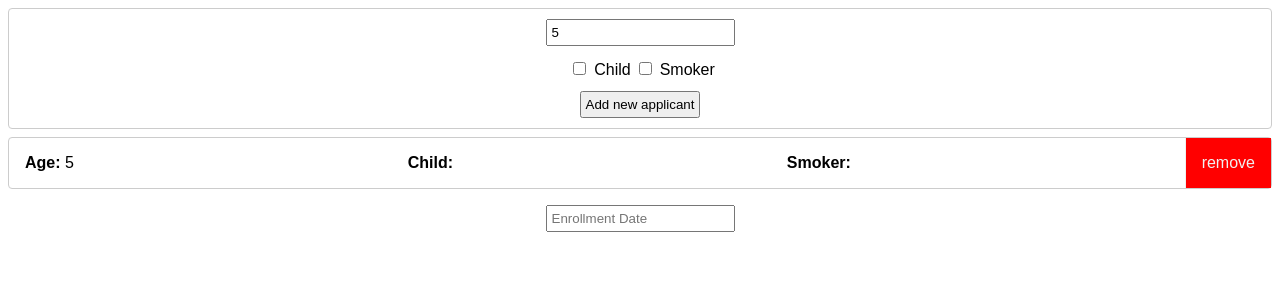
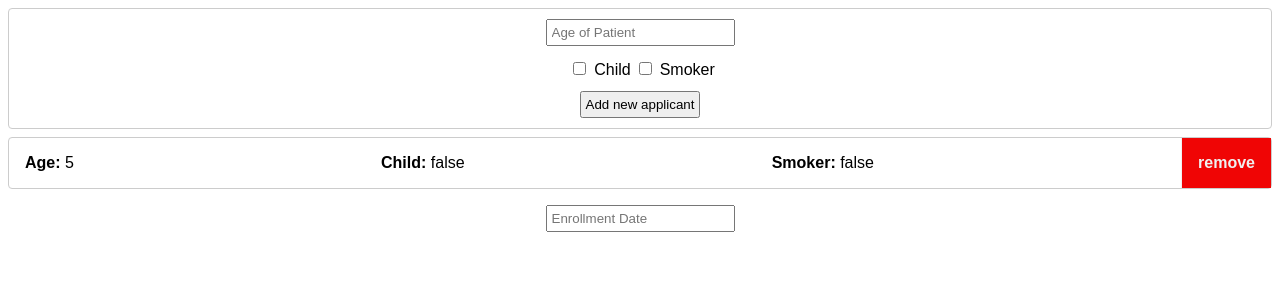
Before and after one commit to bulat-f/insurance-app, a React app: page / in a window 1280 px wide. Both pictures are taken after typing "5" into the empty fields and a click on the button "Add new applicant". Shown: the top 300 px of the page. Built offline with nearby package versions, Linux system fonts and the light colour scheme.

Commit message:
Implement applicants removeing
- Add REMOVE_APPLICANT action
- Write specs for applincats reducer
- Bind removeApplicant action to Applicant component

```diff
--- a/src/actions/index.js
+++ b/src/actions/index.js
@@ -9,3 +9,8 @@ export const addApplicant = (age, child, smoker) => ({
   child,
   smoker
 });
+
+export const removeApplicant = (id) => ({
+  type: types.REMOVE_APPLICANT,
+  id
+});
--- a/src/components/Applicant.js
+++ b/src/components/Applicant.js
@@ -1,25 +1,34 @@
 import React, { Component } from 'react';
+import { connect } from 'react-redux';
+import { removeApplicant } from '../actions';
 import './Applicant.scss';
 
 class Applicant extends Component {
+  removeApplicant() {
+    this.props.removeApplicant(this.props.id);
+  }
   render() {
+    const { age, child, smoker } = this.props;
     return (
       <div className="Applicant">
         <div className="Applicant-prop">
-          <strong>Age:</strong> {this.props.age}
+          <strong>Age:</strong> {age}
         </div>
         <div className="Applicant-prop">
-          <strong>Child:</strong> {this.props.child}
+          <strong>Child:</strong> {child.toString()}
         </div>
         <div className="Applicant-prop">
-          <strong>Smoker:</strong> {this.props.smoker}
+          <strong>Smoker:</strong> {smoker.toString()}
         </div>
-        <div className="Applicant-control">
-          <a>remove</a>
-        </div>
+        <a
+          className="Applicant-control"
+          onClick={event => this.removeApplicant()}
+        >
+          remove
+        </a>
       </div>
     );
   }
 }
 
-export default Applicant;
+export default connect(null, { removeApplicant })(Applicant);
--- a/src/components/Applicant.scss
+++ b/src/components/Applicant.scss
@@ -12,9 +12,16 @@
 
   .Applicant-control {
     border-left: 1px #f0f0f0 solid;
+    margin: -16px -16px -16px 0;
+    background-color: #f00505;
+    color: #f0f0f0;
     padding: 16px;
-    margin: -16px -16px -16px 0;
-    background-color: red;
-    color: #f0f0f0;
+    cursor: pointer;
+    font-weight: 600;
+
+    &:hover {
+      background-color: #e00;
+      color: #f5f5f5;
+    }
   }
 }
--- a/src/components/ApplicantForm.js
+++ b/src/components/ApplicantForm.js
@@ -7,15 +7,17 @@ class ApplicantForm extends Component {
   constructor(props) {
     super(props);
     this.state = {
-      age: null,
-      child: null,
-      smoker: null
+      age: '',
+      child: false,
+      smoker: false
     };
   }
 
   addApplicant() {
     const { age, child, smoker } = this.state;
+    console.log(age, child, smoker);
     this.props.addApplicant(age, child, smoker);
+    this.setState({ age: '', child: false, smoker: false })
   }
 
   render() {
@@ -25,6 +27,7 @@ class ApplicantForm extends Component {
           <input
             type="number"
             placeholder="Age of Patient"
+            value={this.state.age}
             onChange={event => this.setState({ age: event.target.value })}
           />
         </div>
@@ -32,14 +35,16 @@ class ApplicantForm extends Component {
           <lable>
             <input
               type="checkbox"
-              onChange={event => this.setState({ child: event.target.value })}
+              checked={this.state.child}
+              onChange={event => this.setState({ child: event.target.checked })}
             />
             Child
           </lable>
           <lable>
             <input
               type="checkbox"
-              onChange={event => this.setState({ smoker: event.target.value })}
+              checked={this.state.smoker}
+              onChange={event => this.setState({ smoker: event.target.checked })}
             />
             Smoker
           </lable>
--- a/src/components/Applicants.js
+++ b/src/components/Applicants.js
@@ -8,7 +8,13 @@ class Applicants extends Component {
     return (
       <div className="Applicants">
         {applicants.map(applicant =>
-          <Applicant key={applicant.id} age={applicant.age} smoker={applicant.smoker} />
+          <Applicant
+            key={applicant.id}
+            id={applicant.id}
+            age={applicant.age}
+            child={applicant.child}
+            smoker={applicant.smoker}
+          />
         )}
       </div>
     );
--- a/src/constants.js
+++ b/src/constants.js
@@ -1 +1,2 @@
 export const ADD_APPLICANT = 'ADD_APPLICANT';
+export const REMOVE_APPLICANT = 'REMOVE_APPLICANT';
--- a/src/reducers/applicants.js
+++ b/src/reducers/applicants.js
@@ -1,14 +1,18 @@
 import * as types from '../constants';
+
+const applicant = action => ({
+  id: action.id,
+  age: action.age,
+  child: action.child || false,
+  smoker: action.smoker || false
+})
 
 const applicants = (state = [], action) => {
   switch (action.type) {
     case types.ADD_APPLICANT:
-      return state.concat({
-        id: action.id,
-        age: action.age,
-        child: action.child,
-        smoker: action.smoker
-      })
+      return state.concat(applicant(action))
+    case types.REMOVE_APPLICANT:
+      return state.filter(applicant => applicant.id !== action.id)
     default:
       return state;
 
```
Also changed, not shown: 2 other files (tests, documents, lock files or other folders).
